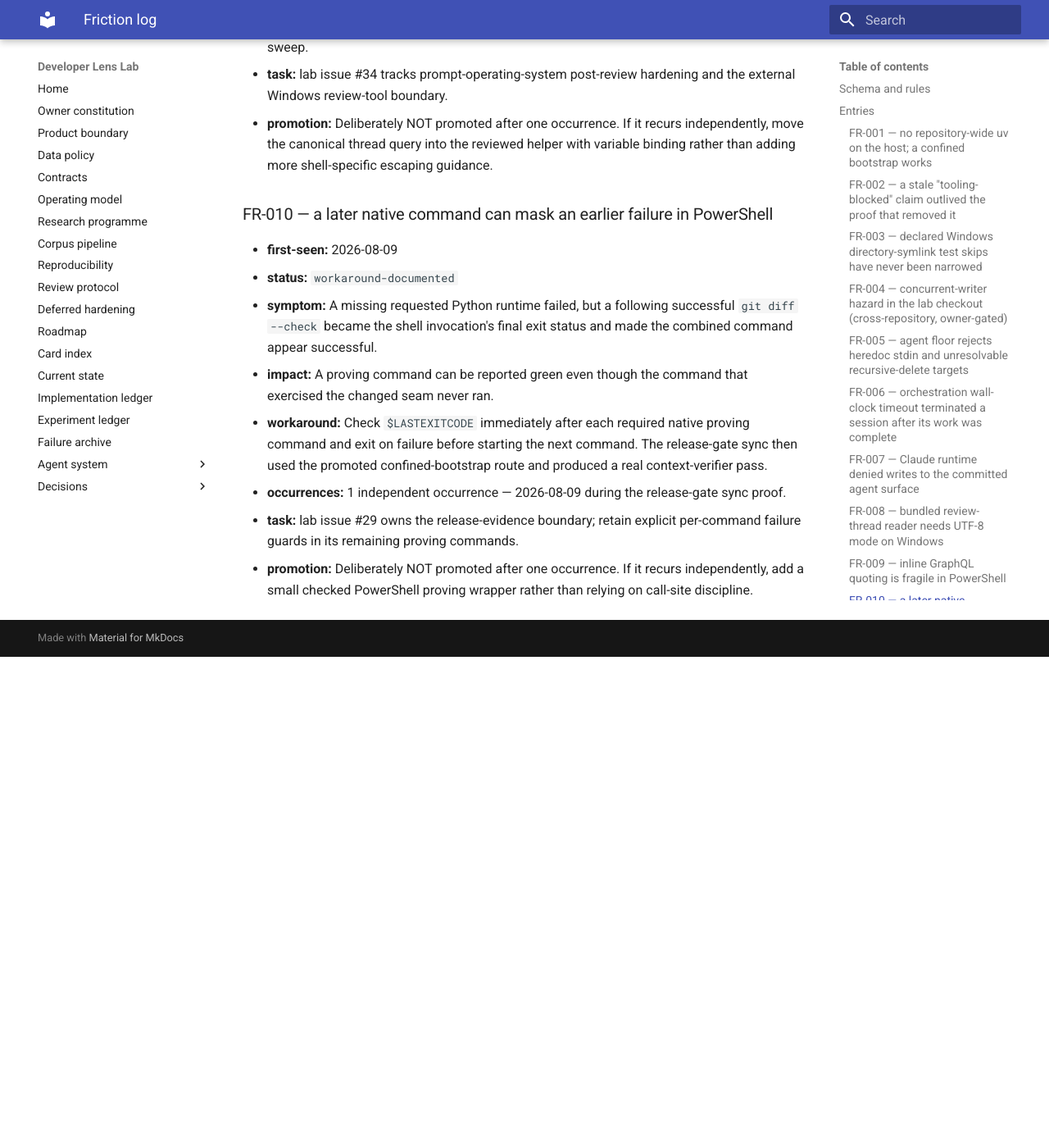
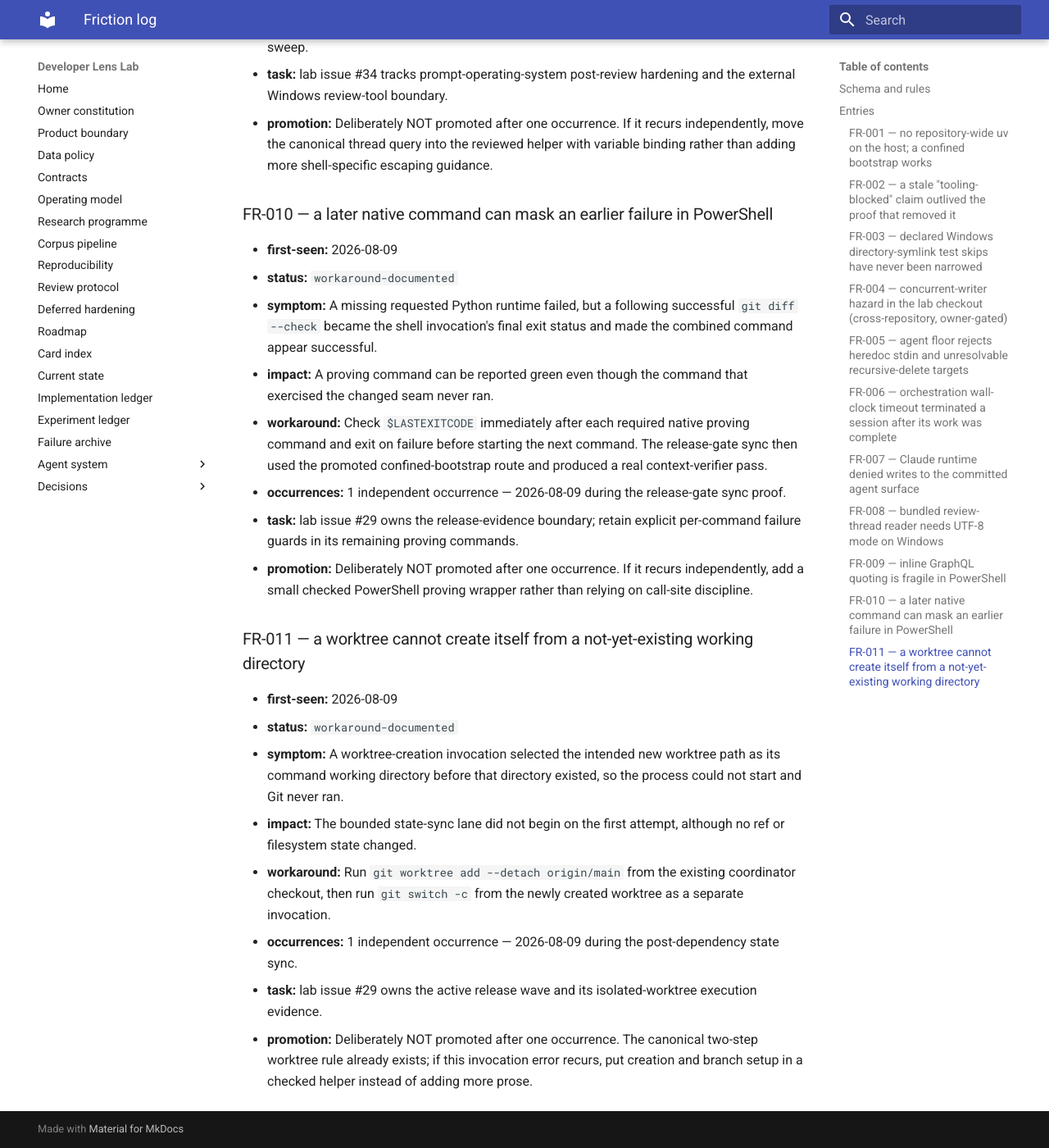
Before and after one commit to Chris0Jeky/developer-lens-lab, an MkDocs documentation site: the page built from docs/agent-system/FRICTION_LOG.md, in a window 1280 px wide and 1400 px high, scrolled down 8296 px. Shown: the whole window at 82% size. Built offline with MkDocs 1.6.1 and Material for MkDocs 9.7.7, drawn with Linux system fonts in a browser that asks for light colours; before the commit the page ends 9097 px from its top, so only the background shows below that.

Commit message:
Record worktree bootstrap friction

```diff
--- a/docs/agent-system/FRICTION_LOG.md
+++ b/docs/agent-system/FRICTION_LOG.md
@@ -306,3 +306,19 @@ cheap workaround and none of them blocked a lane.
   guards in its remaining proving commands.
 - **promotion:** Deliberately NOT promoted after one occurrence. If it recurs independently, add a
   small checked PowerShell proving wrapper rather than relying on call-site discipline.
+
+### FR-011 — a worktree cannot create itself from a not-yet-existing working directory
+
+- **first-seen:** 2026-08-09
+- **status:** `workaround-documented`
+- **symptom:** A worktree-creation invocation selected the intended new worktree path as its command
+  working directory before that directory existed, so the process could not start and Git never ran.
+- **impact:** The bounded state-sync lane did not begin on the first attempt, although no ref or
+  filesystem state changed.
+- **workaround:** Run `git worktree add --detach origin/main` from the existing coordinator checkout,
+  then run `git switch -c` from the newly created worktree as a separate invocation.
+- **occurrences:** 1 independent occurrence — 2026-08-09 during the post-dependency state sync.
+- **task:** lab issue #29 owns the active release wave and its isolated-worktree execution evidence.
+- **promotion:** Deliberately NOT promoted after one occurrence. The canonical two-step worktree
+  rule already exists; if this invocation error recurs, put creation and branch setup in a checked
+  helper instead of adding more prose.
```
